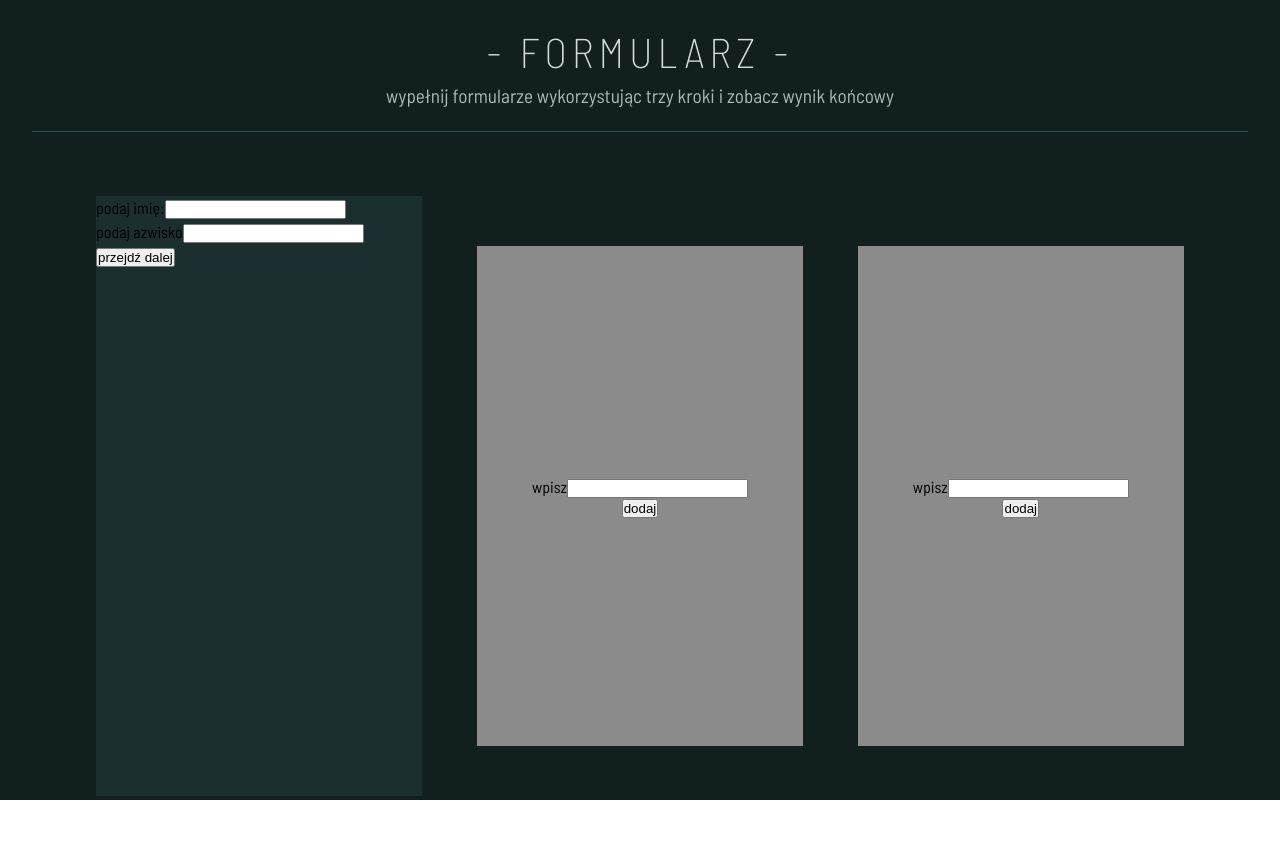
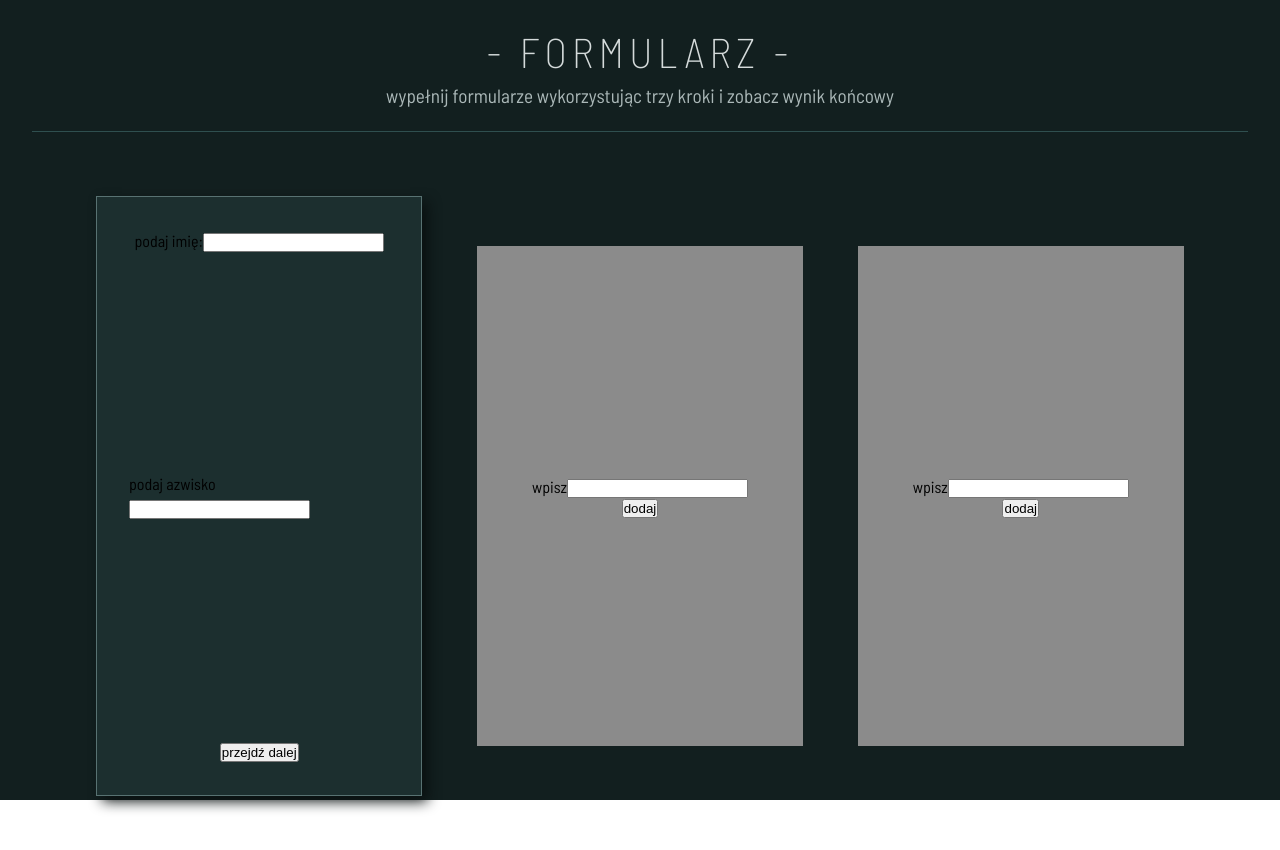
Before and after one commit to Scorpion19702022/React_Mentor_018_MULTI_STEP_FORM_and_TEST, a React (Vite) app: page / in a window 1280 px wide. Shown: the top 850 px of the page. Built offline with nearby package versions, Linux system fonts and the light colour scheme.

Commit message:
added style

```diff
--- a/src/Components/StepOne/StepOne.module.css
+++ b/src/Components/StepOne/StepOne.module.css
@@ -17,5 +17,17 @@
 .wrapper {
 	width: 30%;
 	height: 600px;
+	padding: 2em;
 	background-color: var(--color-dark08);
+	border: 0.04em solid var(--color-dark05);
+	box-shadow: 0.4em 0.4em 0.8em var(--color-dark10);
 }
+
+.form {
+	width: 100%;
+	height: 100%;
+	display: flex;
+	flex-direction: column;
+	align-items: center;
+	justify-content: space-between;
+}
```
